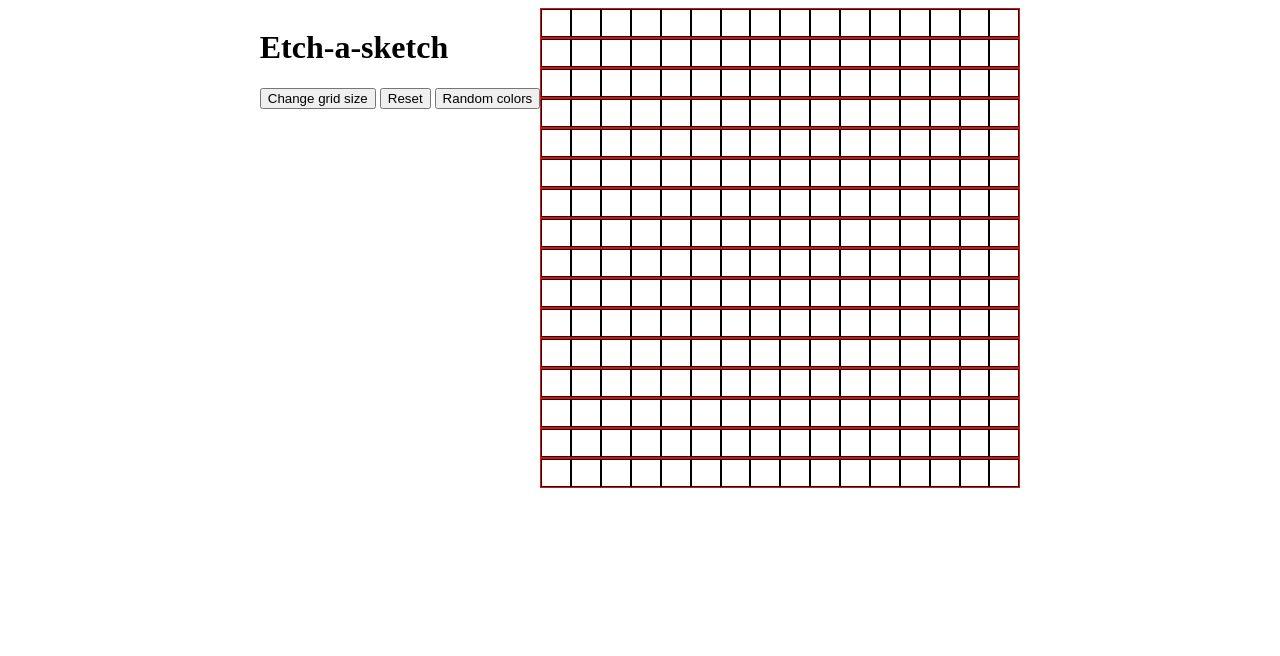
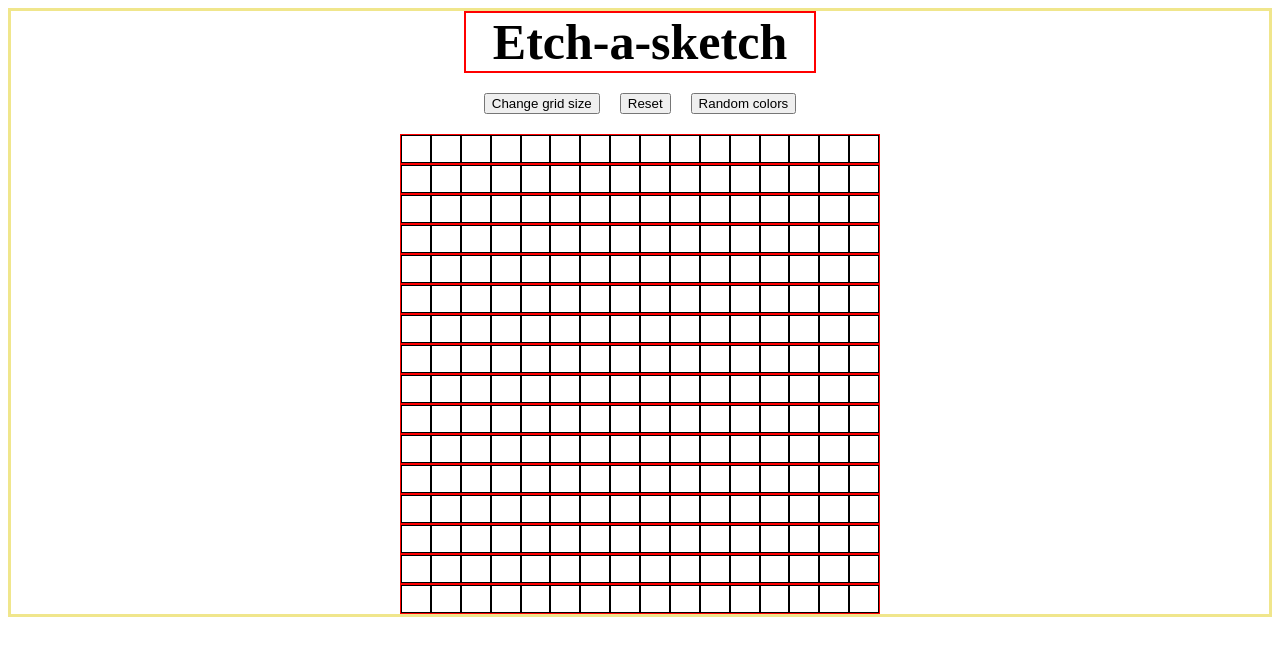
Before and after one commit to AmartyaDev007/odin-etch-a-sketch, a plain HTML site: page index.html in a window 1280 px wide. Drawn offline with Linux system fonts and the light colour scheme.

Commit message:
Align header elements, add id to buttons

```diff
--- a/index.html
+++ b/index.html
@@ -9,10 +9,13 @@
 </head>
 <body>
     <header>
-        <h1>Etch-a-sketch</h1>
-        <button>Change grid size</button>
-        <button class="reset">Reset</button>
-        <button class="random-colors">Random colors</button>
+        <h1 id="heading-main">Etch-a-sketch</h1>
+        <div class="buttons">
+            <button>Change grid size</button>
+            <button class="reset">Reset</button>
+            <button class="random-colors">Random colors</button>
+        </div>
+
     </header>
     <div class="container-parent">
         <div class="container"></div>
--- a/styles.css
+++ b/styles.css
@@ -4,7 +4,23 @@
 
 body {
     display: flex;
-    justify-content: center;
+    align-items: center;
+    flex-direction: column;
+    border: solid khaki;
+}
+
+#heading-main {
+    font-size: 50px;
+    padding:0;
+    margin: 0;
+    border: 2px solid red;
+    text-align: center;
+}
+
+.buttons {
+    padding: 20px;
+    display: flex;
+    column-gap: 20px;
 }
 
 .container {
```
